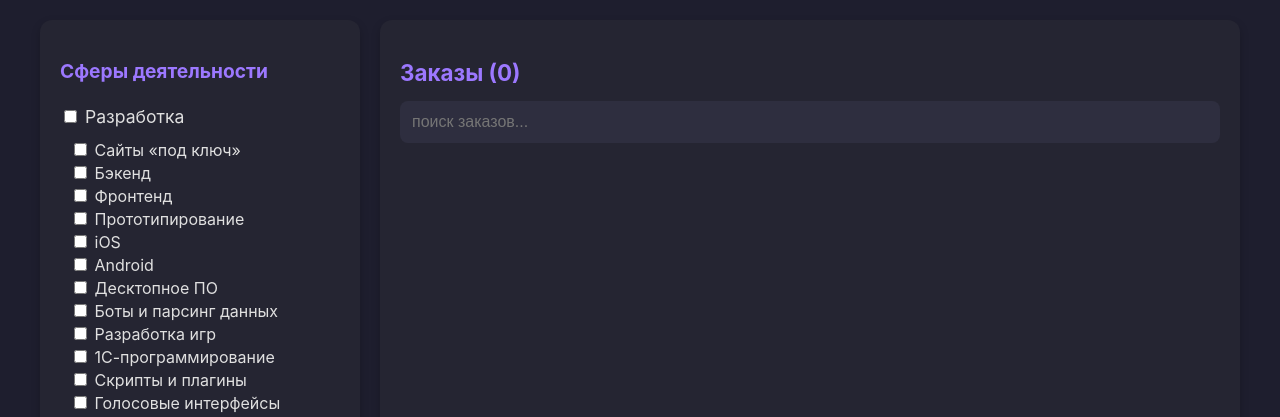
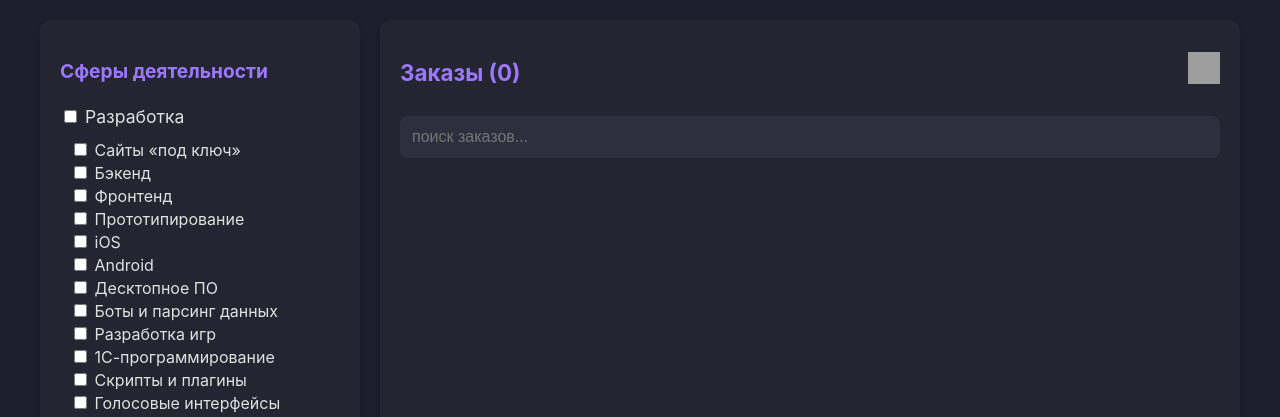
Before and after one commit to consul2022/Freelance, a Django app: page /exchange/orders/ in a window 1280 px wide. Shown: the part 20-437 px from the top of the page. Run offline with Django 5.2, Linux system fonts and the light colour scheme; data that the repository does not hold is empty; grey boxes are pictures that could not be loaded.

Commit message:
Update orders.html

```diff
--- a/templates/exchange/orders.html
+++ b/templates/exchange/orders.html
@@ -48,7 +48,12 @@
     <div class="sidebar-overlay" onclick="toggleFilters()"></div>
     <!-- Основная секция заказов -->
     <main class="orders-container">
-        <h2>Заказы ({{ orders|length }})</h2>
+        <div class="orders-header">
+            <h2>Заказы ({{ orders|length }})</h2>
+            <a href="/exchange/office/" class="personal-cabinet">
+                <img src="{% static 'exchange/image/user_icon.png' %}" alt="Личный кабинет">
+            </a>
+        </div>
         <input type="text" id="search" placeholder="поиск заказов...">
         <div class="orders-list">
             {% for order in orders %}
```
